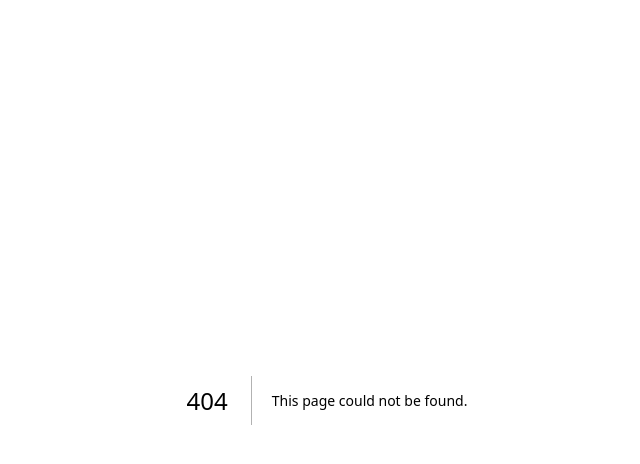
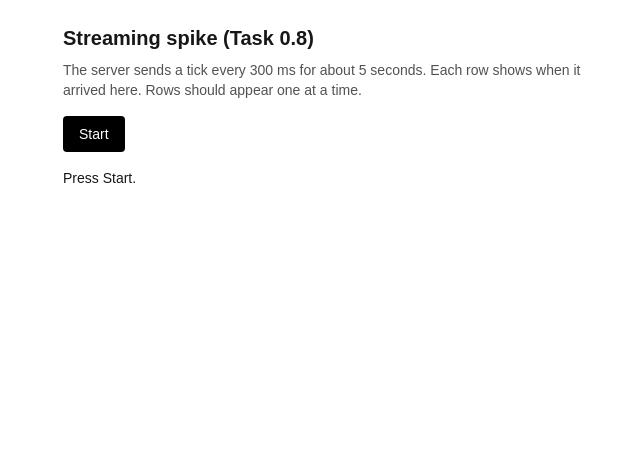
Before and after one commit to simplyjoshardals/groundwork, a Next.js app: page /spike/stream in a window 1280 px wide. Before the commit this address had no page. Shown: the top 464 px of the page, without its empty margins (313-953 px from the left). Built offline with nearby package versions, Linux system fonts and the light colour scheme.

Commit message:
spike(0.8): add temporary streaming test

```diff
--- /dev/null
+++ b/app/api/spike-stream/route.ts
@@ -0,0 +1,88 @@
+/**
+ * TEMPORARY route for Task 0.8 (streaming spike). Delete it, together with
+ * app/spike/stream/, once the result is recorded.
+ *
+ * Sends 16 `tick` events 300 ms apart, then a `done` event at about 5 s, as
+ * Server-Sent-Events-style frames (`data: <json>` followed by a blank line).
+ * The event shape is throwaway: the real contract belongs to Task 1.8.
+ *
+ * Deliberately open (no SPIKE_TOKEN): the browser page cannot hold a secret,
+ * and this route takes no input and returns nothing sensitive.
+ */
+
+// Vercel docs (https://vercel.com/docs/functions/limitations, read 2026-11-01):
+// Hobby is 300 s default and 300 s maximum with Fluid compute, and streamed
+// time counts towards it. This stream needs about 5 s, so 10 s leaves headroom.
+// Task 1.9 should choose its own value deliberately.
+export const maxDuration = 10;
+
+const TICK_MS = 300;
+const TICK_COUNT = 16; // 16 x 300 ms = 4.8 s
+const TOTAL_MS = 5_000;
+
+interface StreamEvent {
+  type: "tick" | "done";
+  seq: number;
+  /** Milliseconds since the handler started, measured on the server. */
+  serverMs: number;
+}
+
+export function GET(request: Request): Response {
+  const encoder = new TextEncoder();
+  const startedAt = Date.now();
+  let cancelled = false;
+  let interval: ReturnType<typeof setInterval> | undefined;
+  let finish: ReturnType<typeof setTimeout> | undefined;
+
+  const stop = (): void => {
+    cancelled = true;
+    clearInterval(interval);
+    clearTimeout(finish);
+  };
+
+  // The Response is returned straight away; all timed work happens inside the
+  // stream. Awaiting before returning is the classic way to cause buffering.
+  const stream = new ReadableStream<Uint8Array>({
+    start(controller) {
+      const send = (event: StreamEvent): void => {
+        if (cancelled) return;
+        const frame = `data: ${JSON.stringify(event)}\n\n`;
+        controller.enqueue(encoder.encode(frame));
+      };
+
+      // A comment frame (ignored by the client) so the response headers and
+      // first bytes leave immediately instead of waiting for the first tick.
+      controller.enqueue(encoder.encode(": stream open\n\n"));
+
+      let seq = 0;
+      interval = setInterval(() => {
+        seq += 1;
+        send({ type: "tick", seq, serverMs: Date.now() - startedAt });
+        if (seq < TICK_COUNT) return;
+        clearInterval(interval);
+        finish = setTimeout(
+          () => {
+            send({
+              type: "done",
+              seq: seq + 1,
+              serverMs: Date.now() - startedAt,
+            });
+            if (!cancelled) controller.close();
+          },
+          TOTAL_MS - TICK_COUNT * TICK_MS,
+        );
+      }, TICK_MS);
+    },
+    cancel: stop,
+  });
+
+  request.signal.addEventListener("abort", stop, { once: true });
+
+  return new Response(stream, {
+    headers: {
+      "Content-Type": "text/event-stream; charset=utf-8",
+      // no-transform guards against compression layers buffering small chunks.
+      "Cache-Control": "no-cache, no-transform",
+    },
+  });
+}
--- /dev/null
+++ b/app/spike/stream/page.tsx
@@ -0,0 +1,181 @@
+"use client";
+
+/**
+ * TEMPORARY page for Task 0.8 (streaming spike). Delete it, together with
+ * app/api/spike-stream/, once the result is recorded.
+ *
+ * Reads /api/spike-stream with fetch and a stream reader (not EventSource,
+ * because Task 1.9 will use POST) and shows when each event ARRIVED. If the
+ * platform buffers the response, every event arrives at about the same time.
+ */
+import { useCallback, useEffect, useRef, useState } from "react";
+
+interface StreamEvent {
+  type: "tick" | "done";
+  seq: number;
+  serverMs: number;
+}
+
+interface Arrival {
+  event: StreamEvent;
+  /** Milliseconds between clicking Start and this chunk being read. */
+  clientMs: number;
+}
+
+type Status = "idle" | "streaming" | "done" | "error";
+
+// Expected when streaming works: first tick near 300 ms, last near 4800 ms.
+const MAX_FIRST_TICK_MS = 1_500;
+const MIN_SPREAD_MS = 3_000;
+
+function parseFrame(frame: string): StreamEvent | null {
+  const line = frame.split("\n").find((l) => l.startsWith("data:"));
+  if (!line) return null; // comment frames carry no data
+  let value: unknown;
+  try {
+    value = JSON.parse(line.slice("data:".length).trim());
+  } catch {
+    return null;
+  }
+  if (typeof value !== "object" || value === null) return null;
+  const { type, seq, serverMs } = value as Record<string, unknown>;
+  if (
+    (type === "tick" || type === "done") &&
+    typeof seq === "number" &&
+    typeof serverMs === "number"
+  ) {
+    return { type, seq, serverMs };
+  }
+  return null;
+}
+
+function judge(arrivals: Arrival[]): string | null {
+  const ticks = arrivals.filter((a) => a.event.type === "tick");
+  if (ticks.length < 2) return null;
+  const first = ticks[0].clientMs;
+  const last = ticks[ticks.length - 1].clientMs;
+  const spread = last - first;
+  const incremental = first < MAX_FIRST_TICK_MS && spread > MIN_SPREAD_MS;
+  const summary = `First tick at ${first} ms, last at ${last} ms (spread ${spread} ms).`;
+  return incremental
+    ? `Incremental. ${summary}`
+    : `Possibly buffered. ${summary} Expect a first tick under ${MAX_FIRST_TICK_MS} ms and a spread over ${MIN_SPREAD_MS} ms.`;
+}
+
+export default function StreamSpikePage() {
+  const [status, setStatus] = useState<Status>("idle");
+  const [arrivals, setArrivals] = useState<Arrival[]>([]);
+  const [error, setError] = useState<string | null>(null);
+  const abortRef = useRef<AbortController | null>(null);
+
+  useEffect(() => () => abortRef.current?.abort(), []);
+
+  const start = useCallback(async () => {
+    abortRef.current?.abort();
+    const controller = new AbortController();
+    abortRef.current = controller;
+
+    setStatus("streaming");
+    setError(null);
+    setArrivals([]);
+
+    const t0 = performance.now();
+    let sawDone = false;
+
+    try {
+      const res = await fetch("/api/spike-stream", {
+        cache: "no-store",
+        signal: controller.signal,
+      });
+      if (!res.ok) throw new Error(`Server answered HTTP ${res.status}`);
+      if (!res.body) throw new Error("The response has no body to read");
+
+      const reader = res.body.getReader();
+      const decoder = new TextDecoder();
+      let buffer = "";
+
+      for (;;) {
+        const { done, value } = await reader.read();
+        if (done) break;
+        buffer += decoder.decode(value, { stream: true });
+
+        // Frames end with a blank line; keep any partial frame for next read.
+        const frames = buffer.split("\n\n");
+        buffer = frames.pop() ?? "";
+
+        const clientMs = Math.round(performance.now() - t0);
+        const batch: Arrival[] = [];
+        for (const frame of frames) {
+          const event = parseFrame(frame);
+          if (!event) continue;
+          if (event.type === "done") sawDone = true;
+          batch.push({ event, clientMs });
+        }
+        if (batch.length > 0) setArrivals((prev) => [...prev, ...batch]);
+      }
+
+      if (!sawDone) throw new Error("The stream ended before the done event");
+      setStatus("done");
+    } catch (err) {
+      if (controller.signal.aborted) return; // replaced by a newer run
+      setError(err instanceof Error ? err.message : "Unknown error");
+      setStatus("error");
+    }
+  }, []);
+
+  const verdict = status === "done" ? judge(arrivals) : null;
+
+  return (
+    <main className="mx-auto w-full max-w-xl p-6">
+      <h1 className="text-xl font-semibold">Streaming spike (Task 0.8)</h1>
+      <p className="mt-2 text-sm text-neutral-600">
+        The server sends a tick every 300 ms for about 5 seconds. Each row shows
+        when it arrived here. Rows should appear one at a time.
+      </p>
+
+      <button
+        type="button"
+        onClick={start}
+        disabled={status === "streaming"}
+        className="mt-4 rounded bg-black px-4 py-2 text-sm text-white disabled:opacity-50"
+      >
+        {status === "streaming" ? "Streaming…" : "Start"}
+      </button>
+
+      <p className="mt-4 text-sm" role="status" aria-live="polite">
+        {status === "idle" && "Press Start."}
+        {status === "streaming" &&
+          `Receiving… ${arrivals.length} events so far.`}
+        {status === "done" && "Stream finished."}
+        {status === "error" && (
+          <span className="text-red-700">Failed: {error}</span>
+        )}
+      </p>
+
+      {verdict && <p className="mt-2 text-sm font-medium">{verdict}</p>}
+
+      {arrivals.length > 0 && (
+        <table className="mt-4 w-full text-left text-sm tabular-nums">
+          <thead>
+            <tr className="border-b">
+              <th className="py-1 pr-4 font-medium">Event</th>
+              <th className="py-1 pr-4 font-medium">Server (ms)</th>
+              <th className="py-1 font-medium">Arrived (ms after click)</th>
+            </tr>
+          </thead>
+          <tbody>
+            {arrivals.map(({ event, clientMs }) => (
+              <tr key={event.seq} className="border-b border-neutral-200">
+                <td className="py-1 pr-4">
+                  {event.type} {event.seq}
+                </td>
+                <td className="py-1 pr-4">{event.serverMs}</td>
+                <td className="py-1">{clientMs}</td>
+              </tr>
+            ))}
+          </tbody>
+        </table>
+      )}
+    </main>
+  );
+}
```
